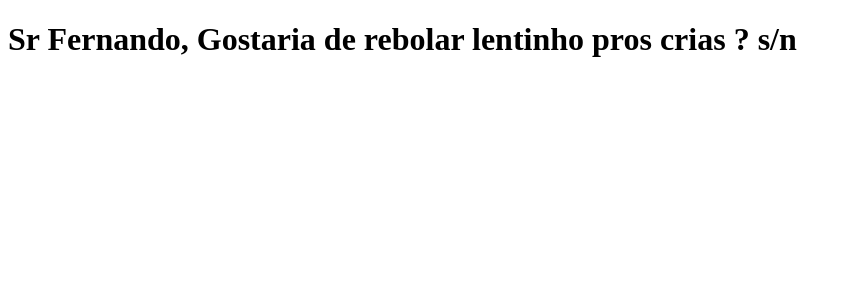
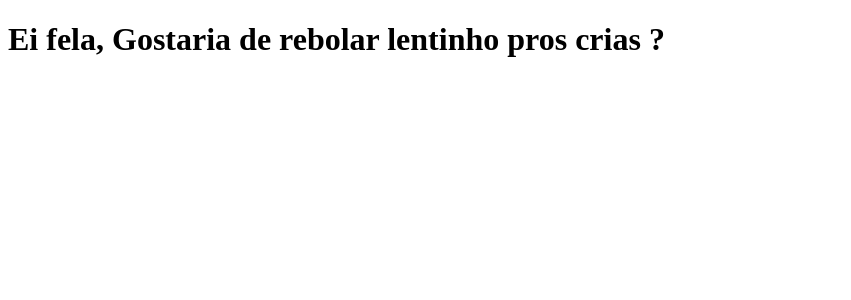
Before and after one commit to JonesAgrella/clone-tabnews, a Next.js app: page / in a window 1280 px wide. Shown: the top 300 px of the page, without its empty margins (0-851 px from the left). Built offline with nearby package versions, Linux system fonts and the light colour scheme.

Commit message:
altera texto da mensagem

```diff
--- a/pages/index.js
+++ b/pages/index.js
@@ -1,5 +1,5 @@
 function Home(){
-    return <h1>Sr Fernando, Gostaria de rebolar lentinho pros crias ? s/n</h1>
+    return <h1>Ei fela, Gostaria de rebolar lentinho pros crias ?</h1>
 }
 
 export default Home;
```
